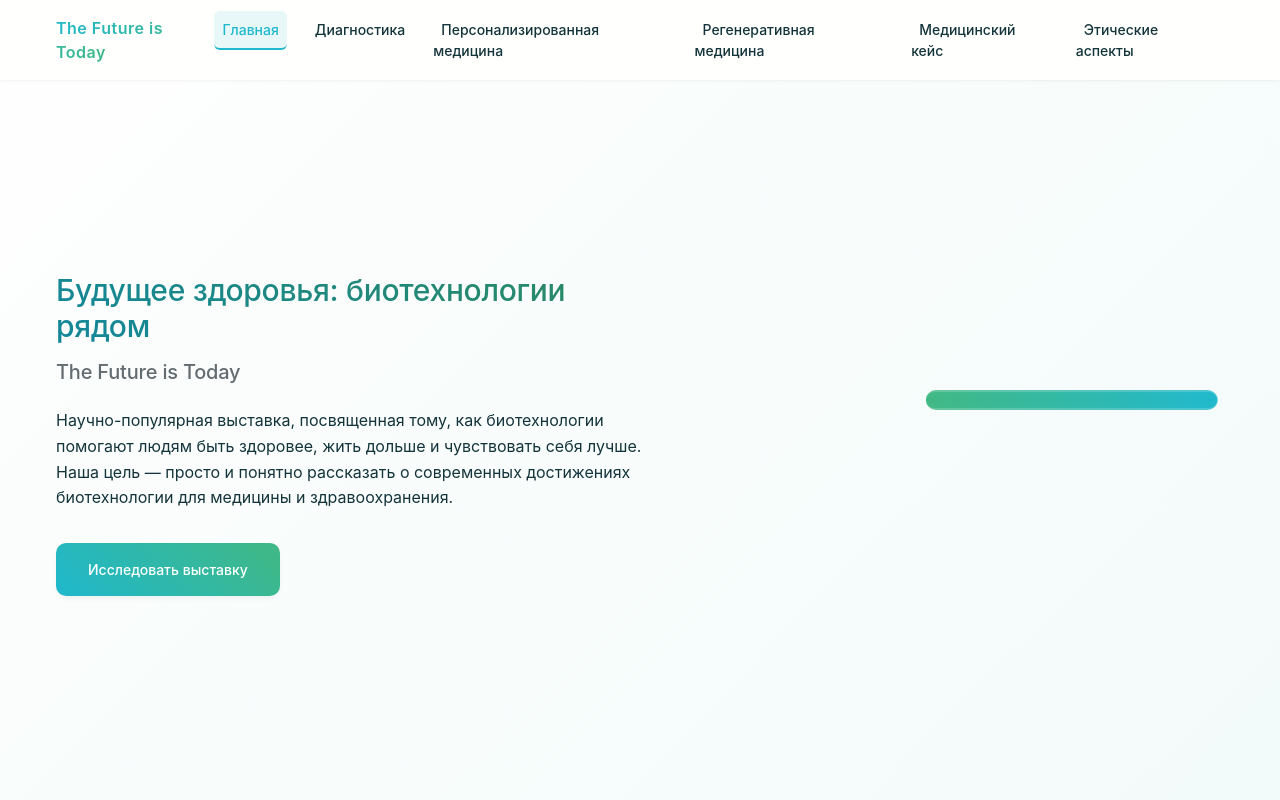
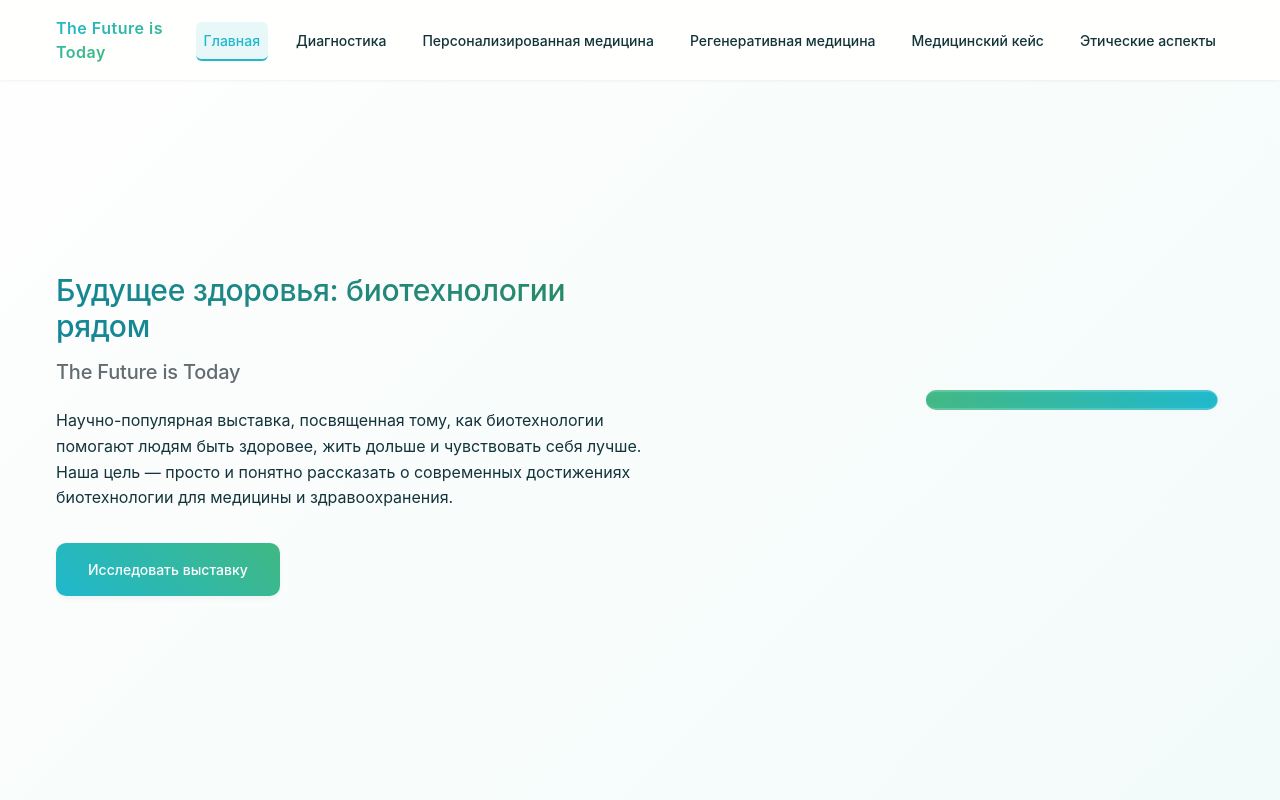
Before and after one commit to kova1i/kova1i.github.io, a plain HTML site: page index.html in a window 1280 px wide. Shown: the top 800 px of the page. Drawn offline with Linux system fonts and the light colour scheme; a web font is replaced by a local one.

Commit message:
Update style.css

```diff
--- a/style.css
+++ b/style.css
@@ -736,10 +736,12 @@ section {
   list-style: none;
   margin: 0;
   padding: 0;
+  flex-wrap: nowrap;
   gap: var(--space-20);
 }
 
 .nav-link {
+  white-space: nowrap;
   color: var(--color-text);
   text-decoration: none;
   font-weight: var(--font-weight-medium);
@@ -1593,8 +1595,6 @@ section {
   font-size: var(--font-size-sm);
 }
 
-.footer, .footer * { display: none !important; }
-
 /* Animations */
 @keyframes fadeInUp {
   from {
```
